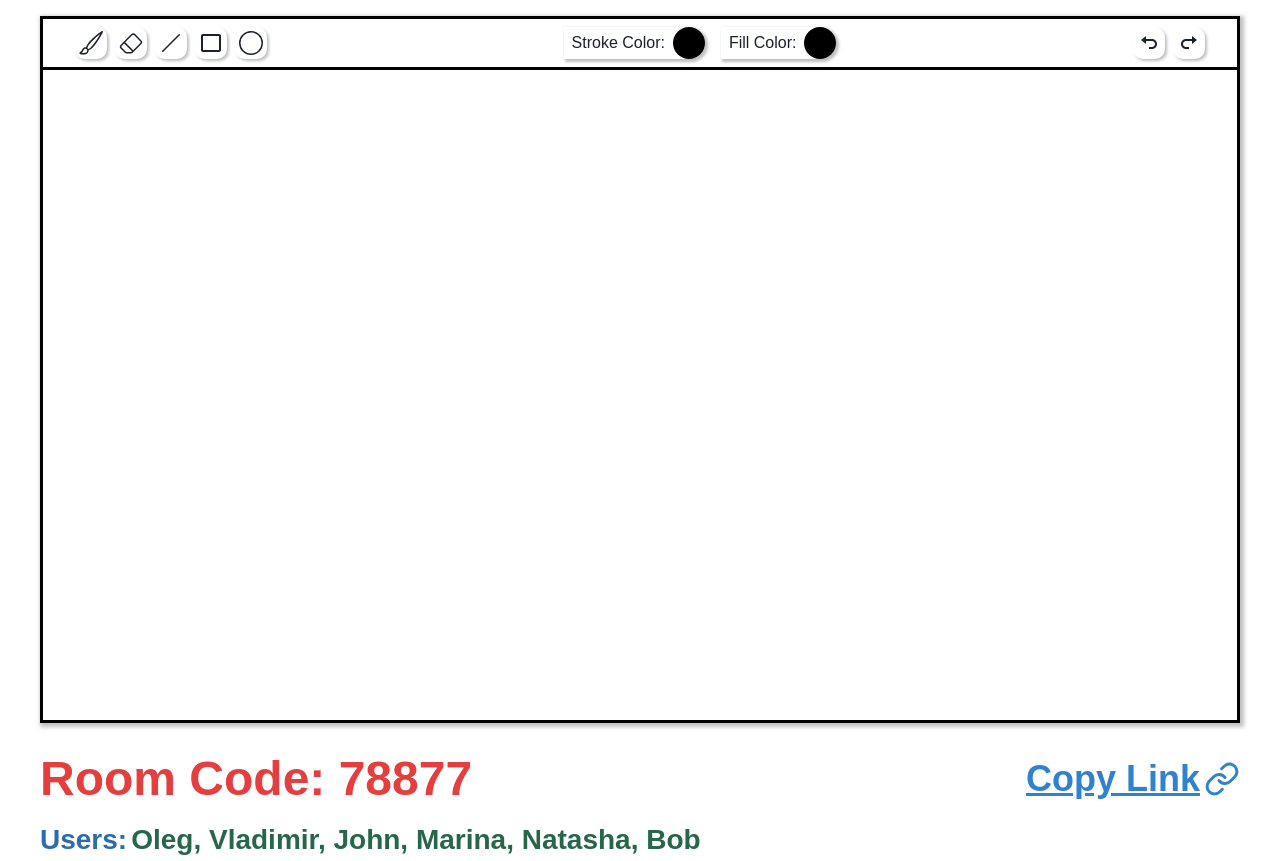
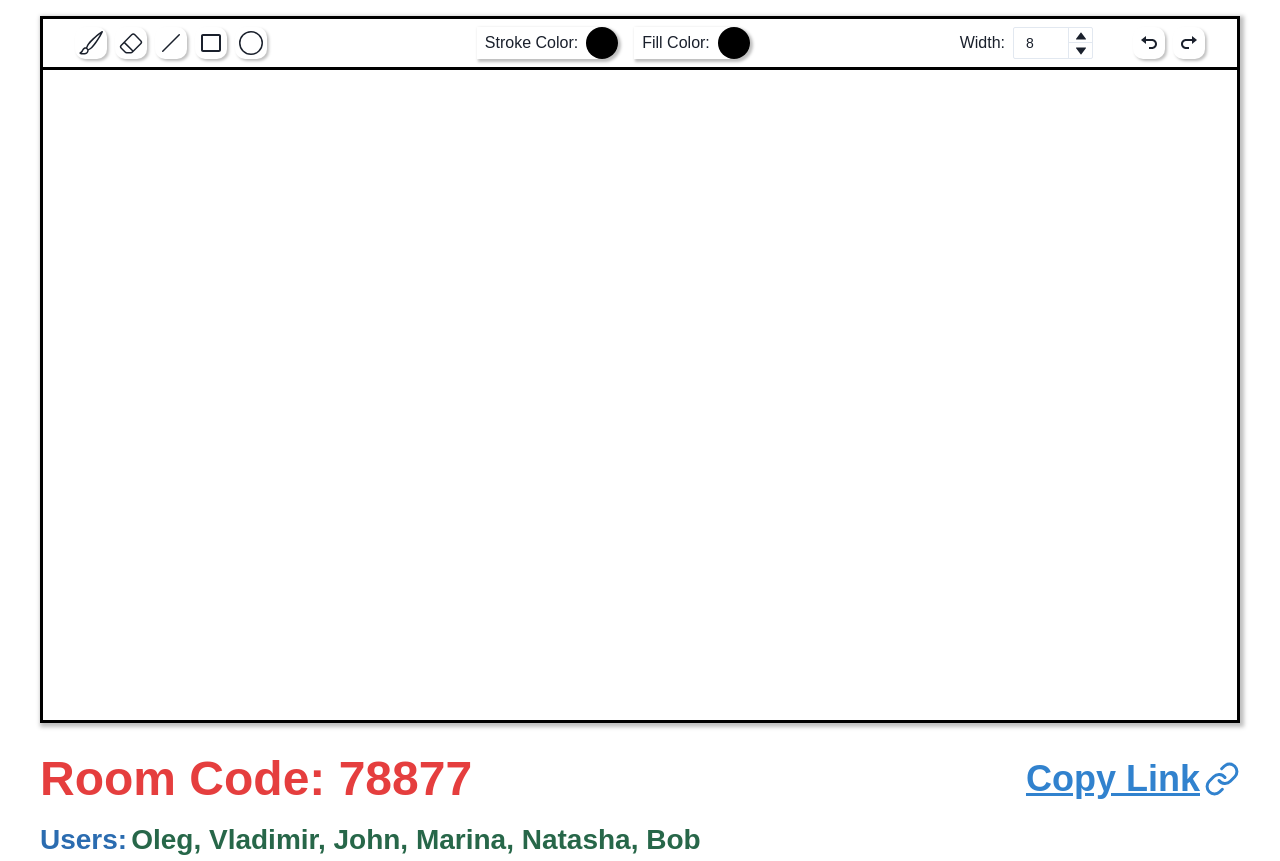
Before and after one commit to KirillGoryakin/Paint-Online, a React (Create React App) app: page /78877 in a window 1280 px wide. Built offline with nearby package versions, Linux system fonts and the light colour scheme.

Commit message:
Add width picker

```diff
--- a/src/components/ToolBar/ToolBar.tsx
+++ b/src/components/ToolBar/ToolBar.tsx
@@ -11,6 +11,7 @@ import {
 } from 'react-icons/bi';
 import { ToolButton } from './ToolButton';
 import { ColorPicker } from './ColorPicker';
+import { WidthPicker } from './WidthPicker';
 
 const ToolBar = () => {
   return (
@@ -32,6 +33,7 @@ const ToolBar = () => {
         <ColorPicker>Fill Color:</ColorPicker>
       </Flex>
       <Flex gap={2}>
+        <WidthPicker />
         <ToolButton><BiUndo size={24} /></ToolButton>
         <ToolButton><BiUndo size={24} style={{ transform: 'scaleX(-1)' }} /></ToolButton>
       </Flex>
--- /dev/null
+++ b/src/components/ToolBar/WidthPicker.tsx
@@ -0,0 +1,35 @@
+import {
+  Flex,
+  NumberDecrementStepper,
+  NumberIncrementStepper,
+  NumberInput,
+  NumberInputField,
+  NumberInputStepper
+} from "@chakra-ui/react";
+
+const WidthPicker = () => {
+  return (
+    <Flex
+      as='label'
+      alignItems='center'
+      gap={2}
+    >
+      Width:
+      <NumberInput
+        defaultValue={8}
+        min={1} max={64}
+        allowMouseWheel
+        size='sm'
+        mr={8}
+      >
+        <NumberInputField w={20} />
+        <NumberInputStepper>
+          <NumberIncrementStepper />
+          <NumberDecrementStepper />
+        </NumberInputStepper>
+      </NumberInput>
+    </Flex>
+  )
+}
+
+export { WidthPicker };
```
